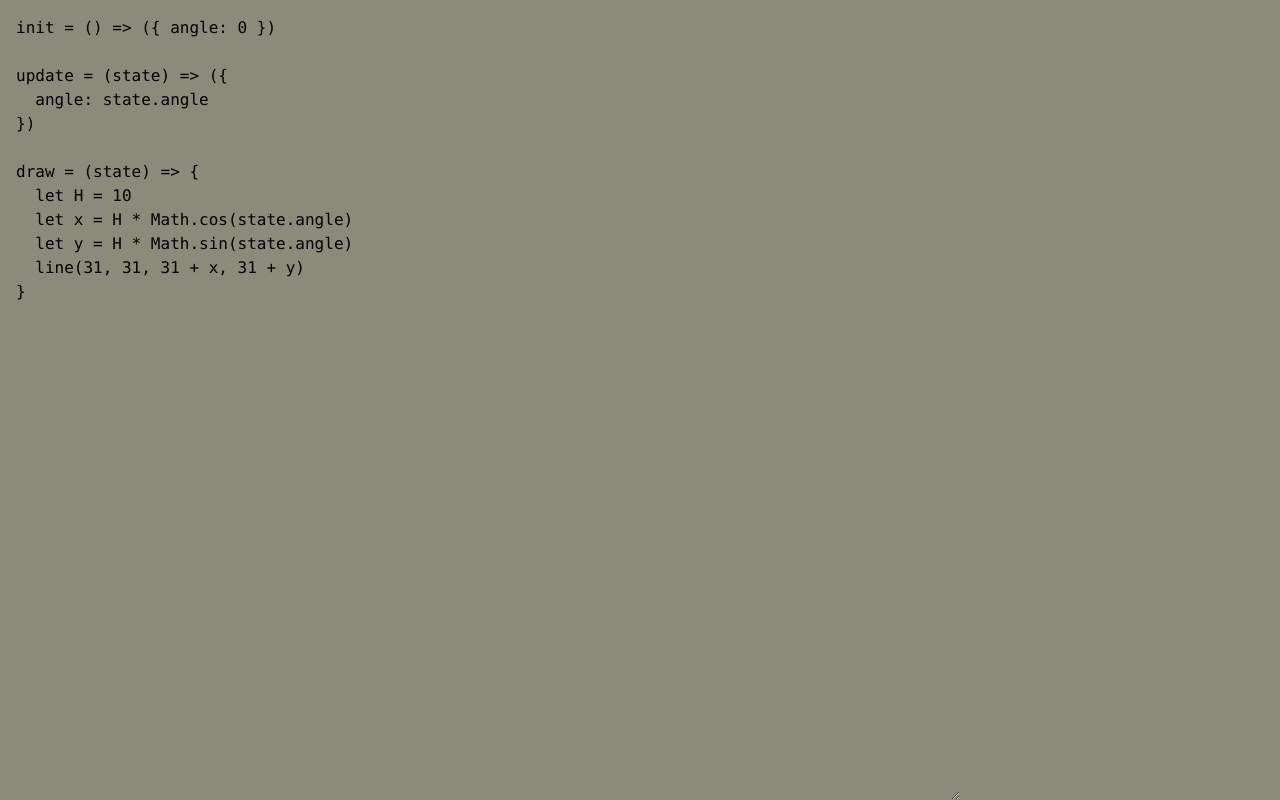
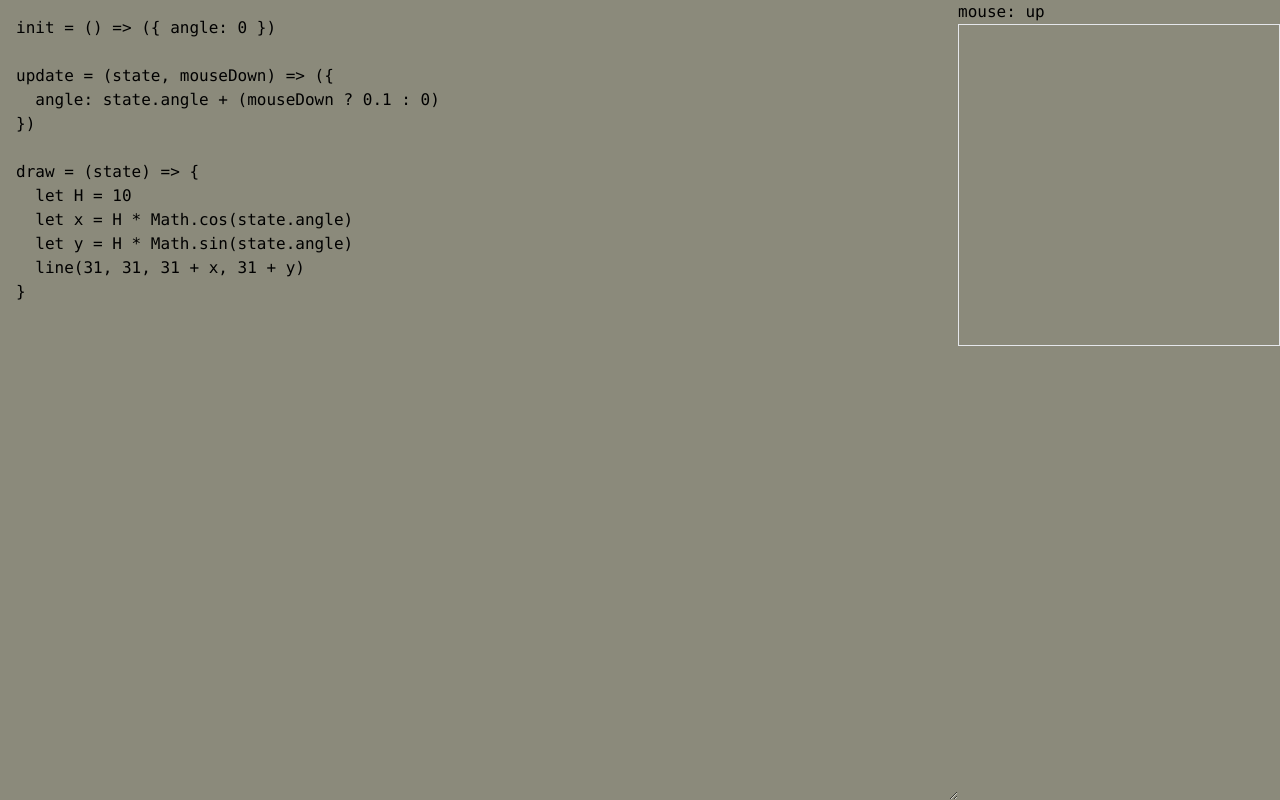
Before and after one commit to script-2/script-2, a React (Vite) app: page / in a window 1280 px wide. Built offline with nearby package versions, Linux system fonts and the light colour scheme.

Commit message:
Send mouse down to worker

```diff
--- a/src/App.tsx
+++ b/src/App.tsx
@@ -9,8 +9,8 @@ const HEIGHT = 64
 function App() {
   const [code, setCode] = useState(`init = () => ({ angle: 0 })
 
-update = (state) => ({
-  angle: state.angle
+update = (state, mouseDown) => ({
+  angle: state.angle + (mouseDown ? 0.1 : 0)
 })
 
 draw = (state) => {
--- a/src/components/Screen.tsx
+++ b/src/components/Screen.tsx
@@ -15,12 +15,13 @@ export function Screen({
   height: number
 }) {
   let worker = useRef<Worker | null>(null)
-  let state = useRef({})
+  let gameState = useRef({})
   let runInit = useRef(true)
   let [clampedArray, setClampedArray] = useState<Uint8ClampedArray | undefined>(
     undefined
   )
   let [prevCode, setPrevCode] = useState(code)
+  let [mouseDown, setMouseDown] = useState(false)
 
   if (prevCode !== code) {
     setPrevCode(code)
@@ -40,7 +41,8 @@ export function Screen({
         height,
         code,
         runInit: runInit.current,
-        state: state.current,
+        state: gameState.current,
+        mouseDown,
       })
 
       runInit.current = false
@@ -54,17 +56,29 @@ export function Screen({
         }
       }) {
         setClampedArray(data.clampedArray)
-        state.current = data.state
+        gameState.current = data.state
       }
     }
   }, 1000 / FPS)
 
+  function mouseDownHandler() {
+    setMouseDown(true)
+  }
+  function mouseUpHandler() {
+    setMouseDown(false)
+  }
+
   return (
+    <div onMouseDown={mouseDownHandler} onMouseUp={mouseUpHandler}>
+      <div>mouse: {mouseDown ? 'down' : 'up'}</div>
+      <div className="border cursor-pointer">
         <Canvas
           width={width}
           height={height}
           pixelSize={PIXEL_SIZE}
           clampedArray={clampedArray}
         />
+      </div>
+    </div>
   )
 }
--- a/src/components/Textarea.tsx
+++ b/src/components/Textarea.tsx
@@ -12,6 +12,7 @@ export function Textarea({
   }
   return (
     <textarea
+      name="textarea"
       onChange={handleTextAreaOnChange}
       value={value}
       className="p-4 flex-1 h-full"
--- a/src/workers/writeClampedArray.ts
+++ b/src/workers/writeClampedArray.ts
@@ -8,9 +8,11 @@ onmessage = function (event: {
     code: string
     runInit: boolean
     state: object
+    mouseDown: boolean
   }
 }) {
-  let { width, height, code, runInit, state } = event.data
+  let { width, height, code, runInit, state, mouseDown } = event.data
+  console.log(mouseDown)
 
   let offscreen = new OffscreenCanvas(width, height)
   let ctx = offscreen.getContext('2d')
@@ -33,7 +35,7 @@ onmessage = function (event: {
       }
 
       let init = () => ({})
-      let update = (state: object) => ({})
+      let update = (state: object, mouseDown: boolean) => ({})
       let draw = (state: object) => {}
 
       eval(code)
@@ -43,7 +45,7 @@ onmessage = function (event: {
         state = init()
       }
 
-      state = update(state)
+      state = update(state, mouseDown)
       draw(state)
     }
 
```
Lines whose indentation alone changed are shown as unchanged.
